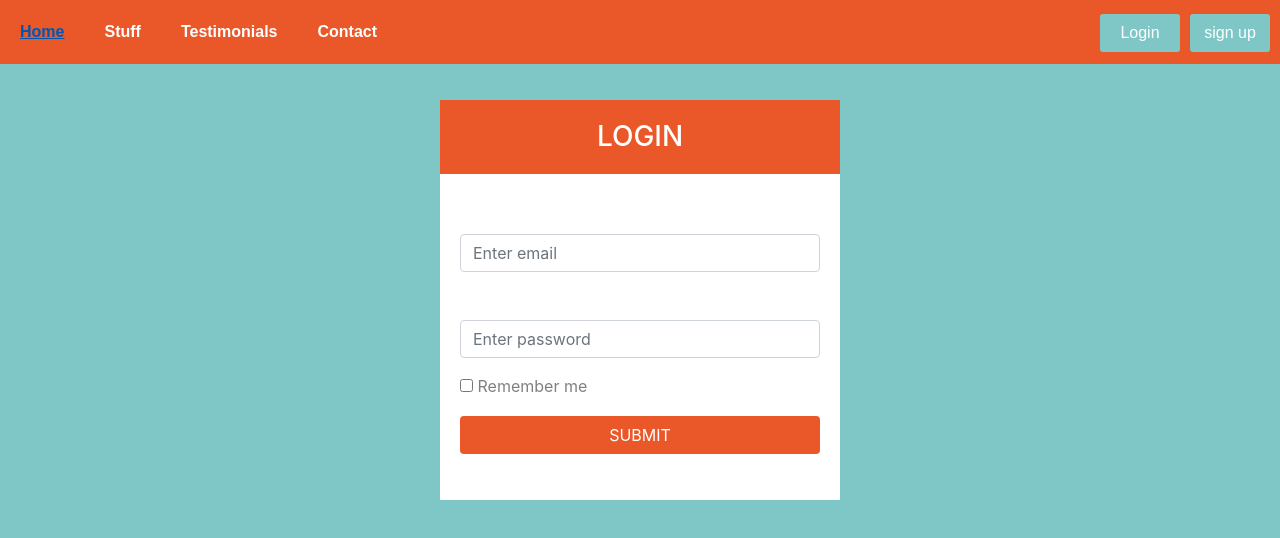
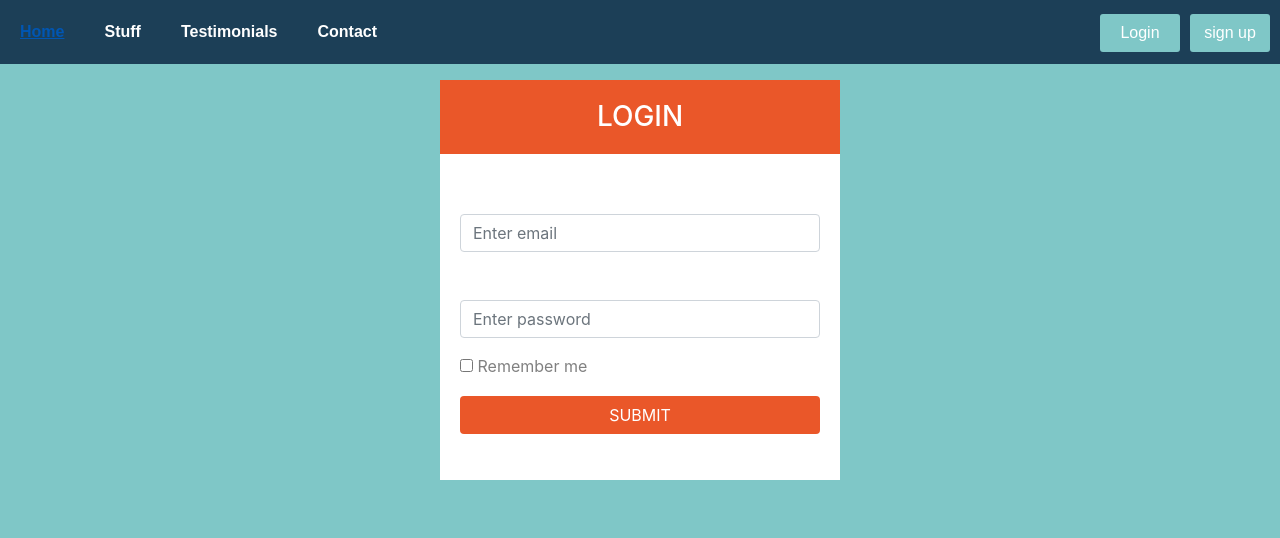
Before and after one commit to anitahkimanthi/React-routers, a React app: page /#/login in a window 1280 px wide. Built offline with nearby package versions, Linux system fonts and the light colour scheme.

Commit message:
changed colors

```diff
--- a/src/Login.js
+++ b/src/Login.js
@@ -29,8 +29,7 @@ class Login extends Component {
     return (
       <div className="container-fluid ">
         <div className="row Login">
-        <div className="col-sm-12 col-md-3 col-lg-3"></div>
-        <div className="col-sm-12 col-md-6 col-lg-6">
+        <div className="col-sm-12 col-md-6 col-lg-6 offset-lg-3">
             <div className="Form">
 
             <h3>LOGIN</h3>
@@ -50,7 +49,6 @@ class Login extends Component {
                 </form>
             </div>
         </div>
-        <div className="col-sm-12 col-md-3 col-lg-3"></div>
         </div>
 
       </div>
--- a/src/index.css
+++ b/src/index.css
@@ -11,7 +11,7 @@ ul li {
   margin: 0;
 }
 ul {
-  background-color: #ea5729;
+  background-color: #1c3f57;
   padding: 0;
 }
 
@@ -24,7 +24,6 @@ ul li a {
 }
 .content {
 
-  padding: 20px;
   color: #fff;
 }
 .checkbox{
```
